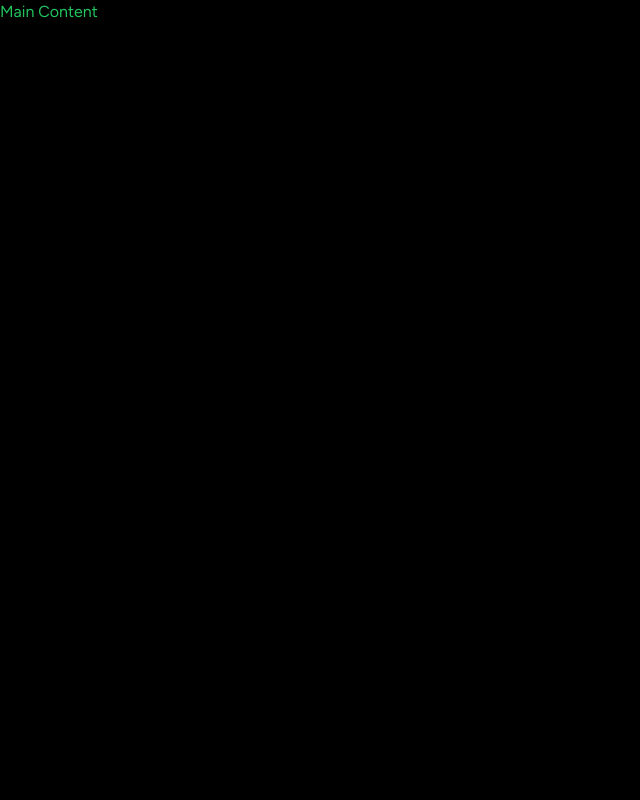
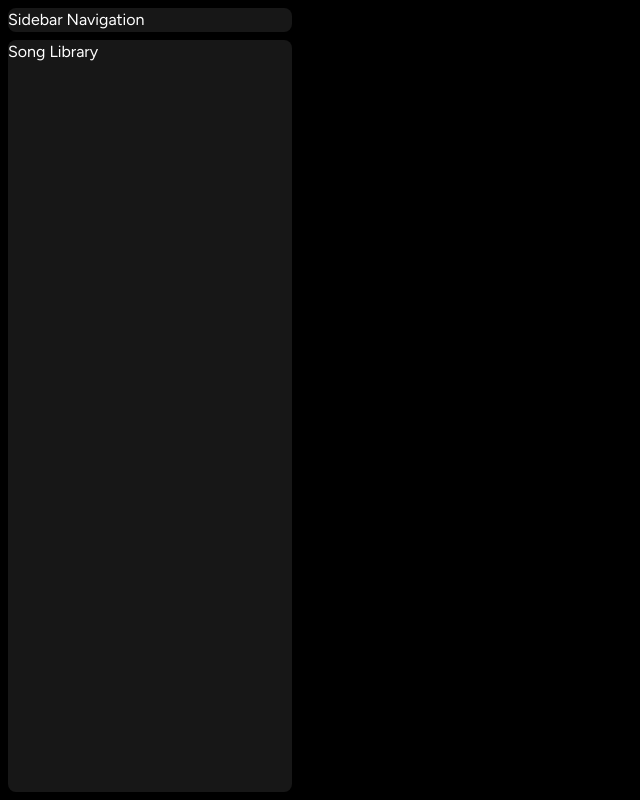
Before and after one commit to trevoncharles/rave, a Next.js app: page / in a window 1280 px wide. Shown: the whole page, without its empty margins (0-640 px from the left). Built offline with nearby package versions, Linux system fonts and the light colour scheme.

Commit message:
Adding Song Library Div to Sidebar

```diff
--- /dev/null
+++ b/components/Box.tsx
@@ -0,0 +1,27 @@
+import { twMerge } from "tailwind-merge";
+
+interface BoxProps {
+  children: React.ReactNode;
+  className?: string;
+}
+
+
+const Box: React.FC<BoxProps> = ({
+  children,
+  className
+}) => {
+  return (
+    <div
+    className={twMerge(`
+  bg-neutral-900
+  rounded-lg
+  h-fit
+  w-full
+  `,
+  className
+  )}>
+      {children}
+    </div>);
+}
+
+export default Box;
--- a/components/Sidebar.tsx
+++ b/components/Sidebar.tsx
@@ -2,6 +2,11 @@
 
 import { usePathname } from "next/navigation";
 import { useMemo } from "react";
+import { HiHome } from "react-icons/hi";
+import { BiSearch } from "react-icons/bi";
+import Box from "./Box";
+
+
 
 interface SidebarProps {
   children: React.ReactNode;
@@ -15,21 +20,40 @@ const Sidebar: React.FC<SidebarProps> = ({ children }) => {
 
   const routes = useMemo(() => [
     {
+      icon: HiHome,
       label: 'Home',
       active: pathname !== '/search',
       href: '/',
     },
     {
+      icon: BiSearch,
       label: 'Search',
       active: pathname === '/search',
       href: '/search',
     }
-
   ], [pathname]);
 
   return (
-    <div>
-      {children}
+    <div className="flex h-full">
+      <div
+        className="
+        hidden
+        md:flex
+        flex-col
+        gap-y-2
+      bg-black
+        h-full
+        w-[300px]
+        p-2
+        "
+      >
+        <Box>
+          Sidebar Navigation
+        </Box>
+        <Box className="overflow-y-auto h-full">
+          Song Library
+        </Box>
+      </div>
     </div>
   );
 }
```
Also changed, not shown: package.json (+6 -4 lines), 1 other file (tests, documents, lock files or other folders).
